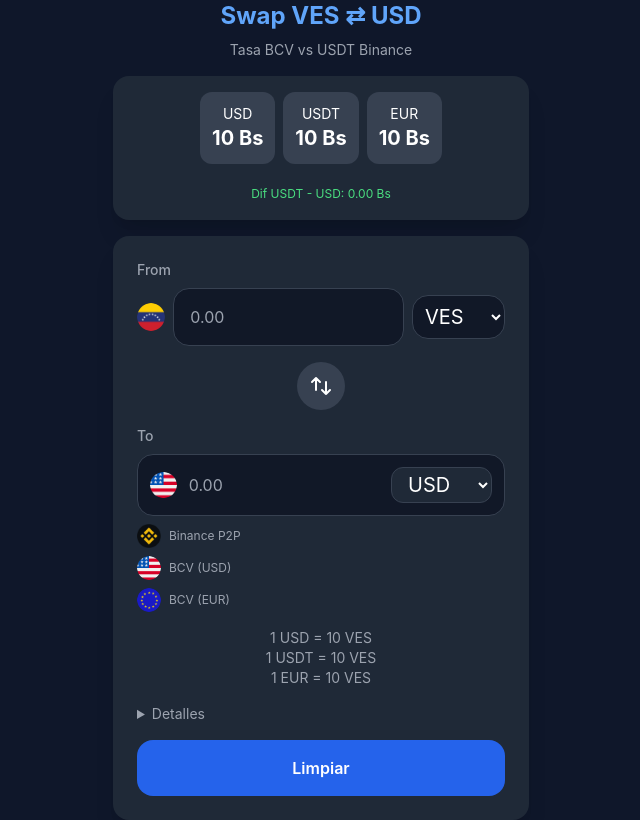
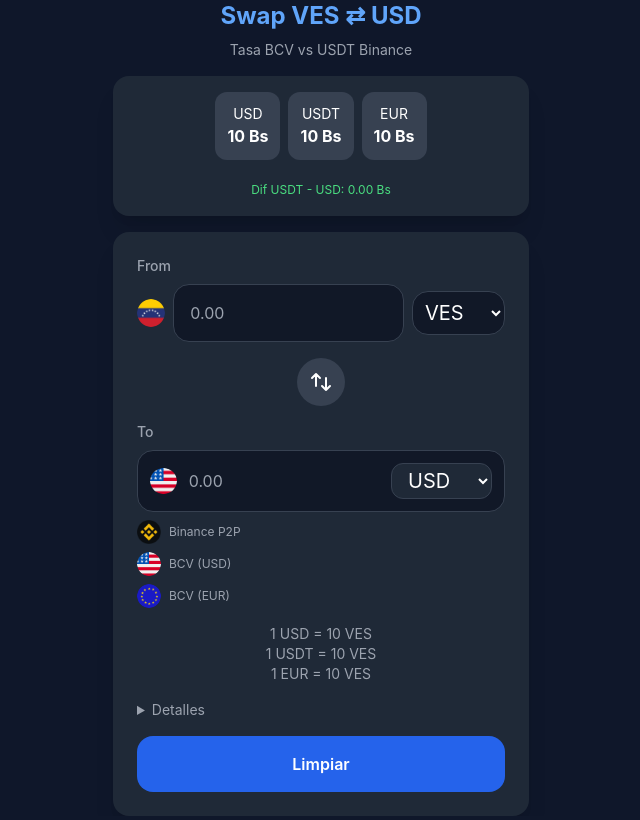
Before and after one commit to MorenDevEng/Tu-Cambio, a Flask app: template templates/index.html in a window 1280 px wide. Shown: the whole page, without its empty margins (319-959 px from the left). Run offline with Flask 3, Linux system fonts and the light colour scheme; the template is opened without the code that fills it: most values are stand-ins (such as "Sample title", 1, 10 or a date in 2020); some libraries are stand-ins or nearby versions.

Commit message:
Ajuste de tamaño de las tasas

```diff
--- a/core/dolar_ves.json
+++ b/core/dolar_ves.json
@@ -1,6 +1,6 @@
 {
     "price_usdt": [
-        657.0,
+        660.49,
         ""
     ],
     "price_dolar_bcv": [
--- a/templates/index.html
+++ b/templates/index.html
@@ -27,17 +27,17 @@
         <section class="w-full">
             <div class="bg-gray-800 rounded-2xl shadow-xl p-4 md:p-6">
                 <div class="flex justify-center gap-2 md:gap-4">
-                    <div class="bg-gray-700 rounded-xl p-3 text-center md:flex-1">
+                    <div class="bg-gray-700 rounded-xl p-3 text-center">
                         <div class="text-sm text-gray-200">USD</div>
-                        <div class="text-xl font-bold text-white"><span class="precio_bcv">{{ bcv_valor }}</span> Bs</div>
+                        <div class="text-lg font-bold text-white"><span class="precio_bcv">{{ bcv_valor }}</span> Bs</div>
                     </div>
-                    <div class="bg-gray-700 rounded-xl p-3 text-center md:flex-1">
+                    <div class="bg-gray-700 rounded-xl p-3 text-center">
                         <div class="text-sm text-gray-200">USDT</div>
-                        <div class="text-xl font-bold text-white"><span class="precio_usdt">{{ usdt_valor }}</span> Bs</div>
+                        <div class="text-lg font-bold text-white"><span class="precio_usdt">{{ usdt_valor }}</span> Bs</div>
                     </div>
-                    <div class="bg-gray-700 rounded-xl p-3 text-center md:flex-1">
+                    <div class="bg-gray-700 rounded-xl p-3 text-center">
                         <div class="text-sm text-gray-200">EUR</div>
-                        <div class="text-xl font-bold text-white"><span class="precio_euro">{{ euro_valor }}</span> Bs</div>
+                        <div class="text-lg font-bold text-white"><span class="precio_euro">{{ euro_valor }}</span> Bs</div>
                     </div>
                 </div>
                 <div class="mt-4 text-center">
```
